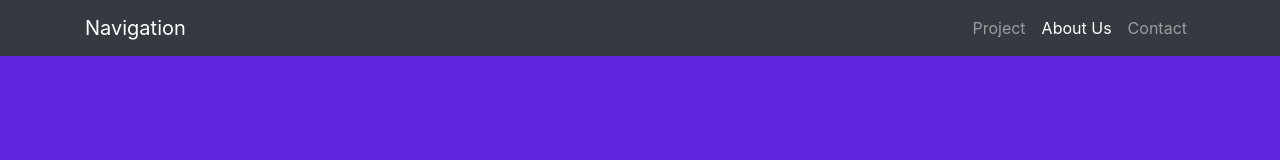
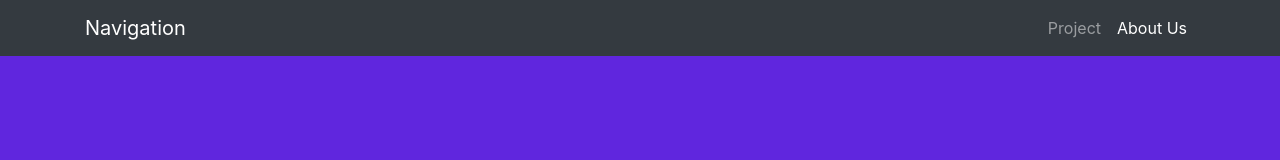
Before and after one commit to DanialKhan6312/MNIST_Handwritting, a website with bundled scripts: page web/index.html in a window 1280 px wide. Shown: the top 160 px of the page. Built offline with nearby package versions, Linux system fonts and the light colour scheme.

Commit message:
Changing nav bar.

```diff
--- a/web/index.html
+++ b/web/index.html
@@ -34,9 +34,6 @@
           </li>
           <li class="nav-item">
             <a class="nav-link js-scroll-trigger" href="#services">About Us</a>
-          </li>
-          <li class="nav-item">
-            <a class="nav-link js-scroll-trigger" href="#contact">Contact</a>
           </li>
         </ul>
       </div>
```
